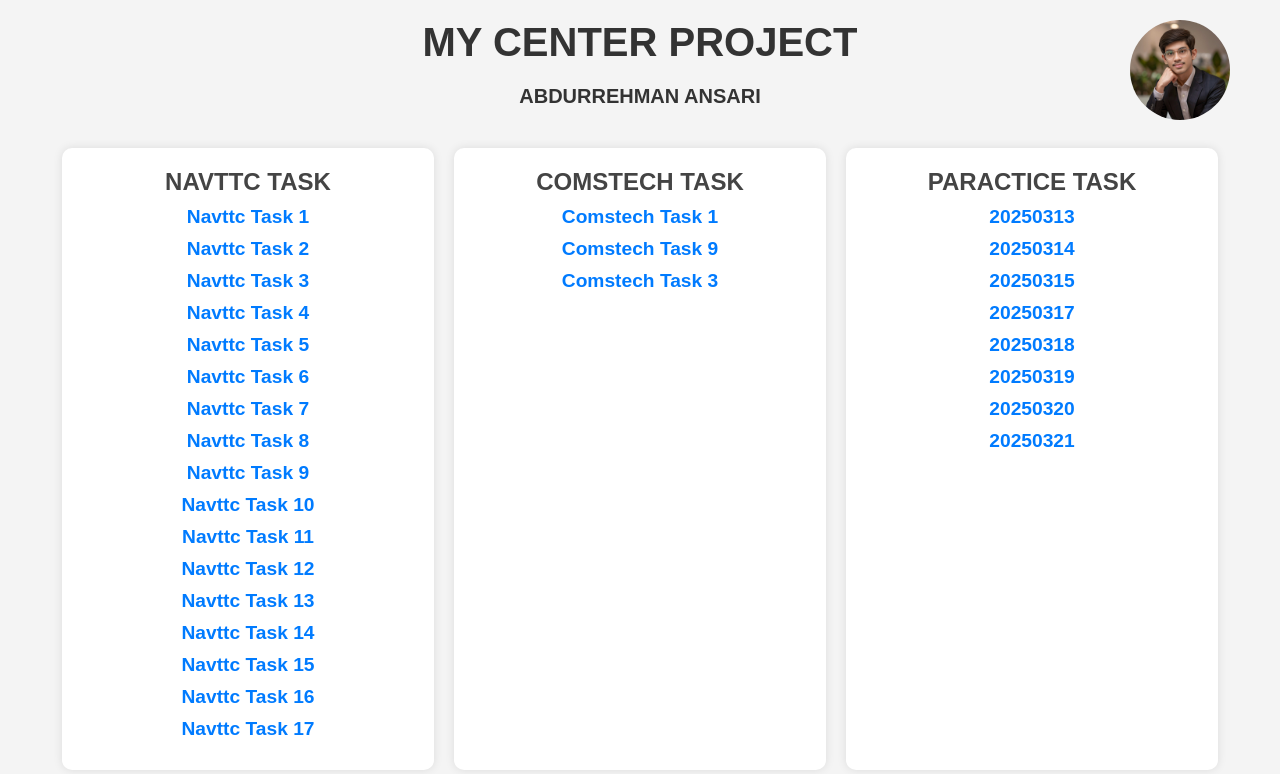
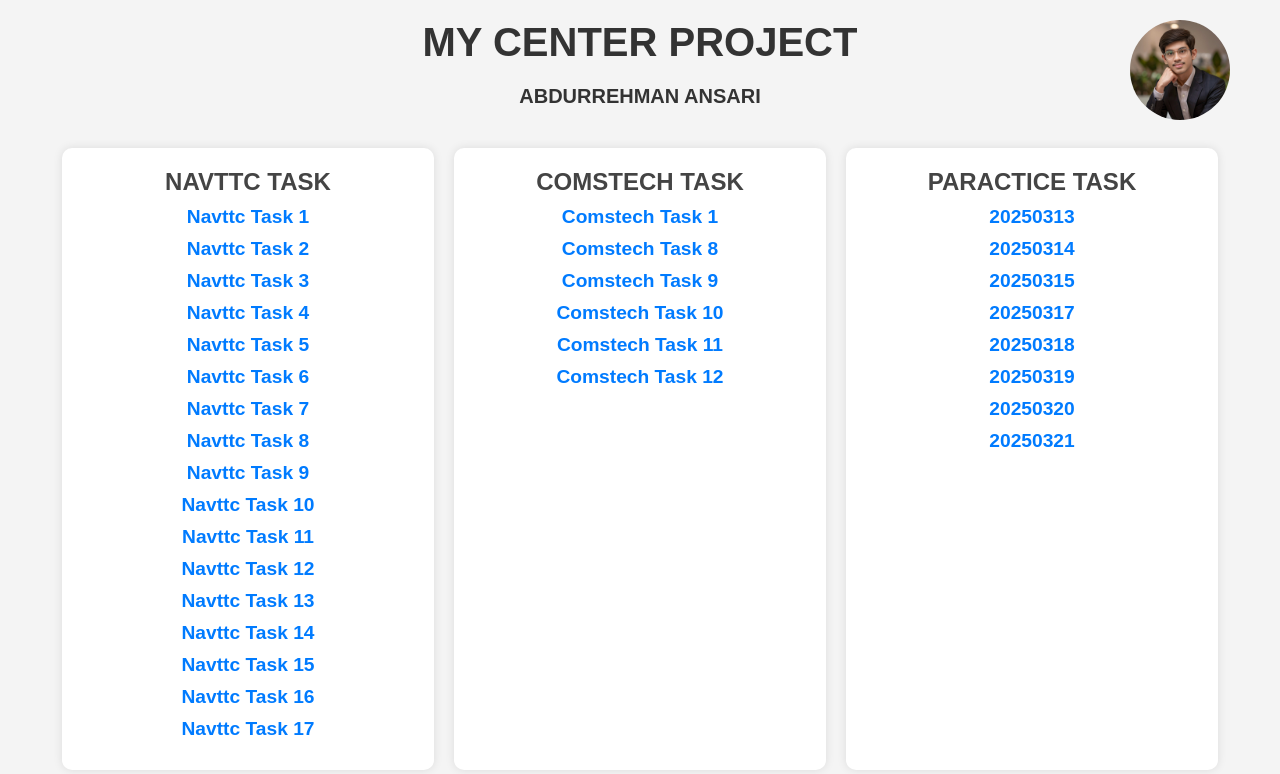
Before and after one commit to ansari1k5/ansari1k5, a plain HTML site: page MY_porfolio/index.html in a window 1280 px wide. Drawn offline with Linux system fonts and the light colour scheme.

Commit message:
Update index.html

```diff
--- a/MY_porfolio/index.html
+++ b/MY_porfolio/index.html
@@ -168,9 +168,13 @@
             <h2>COMSTECH TASK</h2>
             <a href="https://ansari1k5.github.io/abdurrehman_navttc_2025/task1_comstech/index.html"
                 target="_blank">Comstech Task 1</a>
+            <a href="https://ansari1k5.github.io/abdurrehman_navttc_2025/task8_comstech/" target="_blank">Comstech Task
+                8</a>
             <a href="https://ansari1k5.github.io/abdurrehman_navttc_2025/task9_comstech/" target="_blank">Comstech Task
                 9</a>
-            <a href="#">Comstech Task 3</a>
+            <a href="https://ansari1k5.github.io/abdurrehman_navttc_2025/task10_comstech/"  target="_blank">Comstech Task 10</a>
+            <a href="https://ansari1k5.github.io/abdurrehman_navttc_2025/task11_comstech/"  target="_blank">Comstech Task 11</a>
+            <a href="https://ansari1k5.github.io/abdurrehman_navttc_2025/task12_comstech/"  target="_blank">Comstech Task 12</a>
         </div>
         <div class="column">
             <h2>PARACTICE TASK</h2>
```
